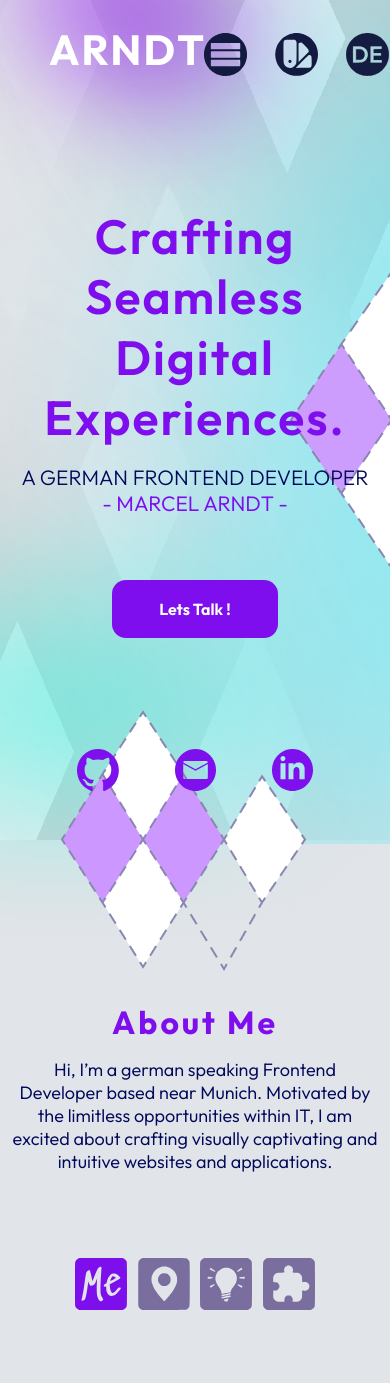
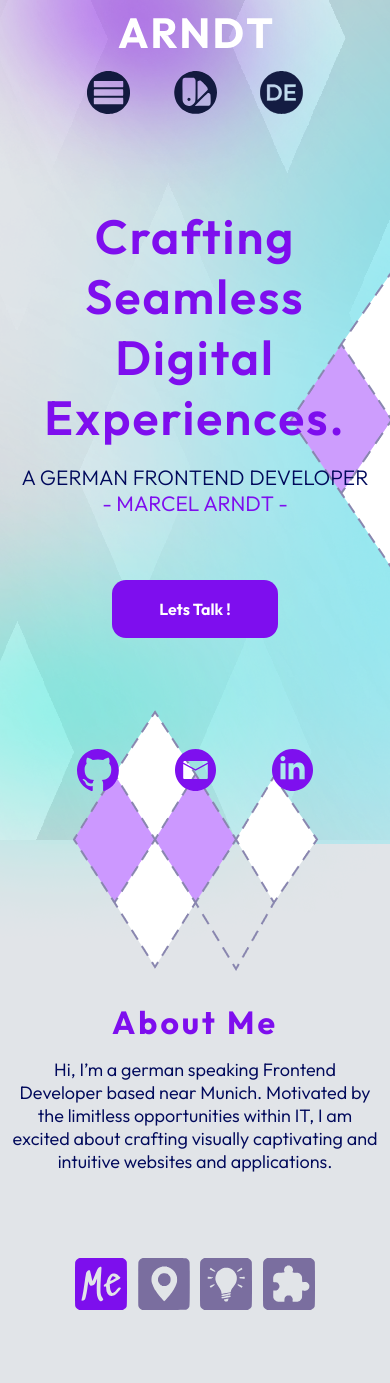
Before and after one commit to MarcelArndt/Portfolio, an Angular app: page / in a window 390 px wide. Shown: the top 1383 px of the page. Built offline with nearby package versions, Linux system fonts and the light colour scheme.

Commit message:
responisv work

```diff
--- a/src/app/about-me/about-me.component.scss
+++ b/src/app/about-me/about-me.component.scss
@@ -166,6 +166,22 @@
 
 @media(max-width:450px){
 
+    .shape-above{
+        display: flex;
+        flex-direction: row;
+        justify-content: center;
+        align-items: center;
+        width: 100%;
+        top: -168px;
+        left: 0px;
+        img{
+            display: flex;
+            flex-direction: row;
+            justify-content: center;
+            align-items: center;
+        }
+    }
+
     .AboutMeText{
         font-size: 18px;
         min-height: 236;
--- a/src/app/hero-section/nav-bar/nav-bar.component.html
+++ b/src/app/hero-section/nav-bar/nav-bar.component.html
@@ -36,15 +36,16 @@
                     <nav class="colornav" [ngClass]="{
                         'animationshowMenu': isColorNavOn,
                         'animationhideMenu': !isColorNavOn,
+                        'orangeBorder': !ThemeColor.currentColorIsBlue,
 
                     }">
                     <div (click)="switchToBlueTheme()" class="blue active">
                     </div>
-                    <div (click)="switchToOrangeTheme()" class="orange">
+                    <div (click)="switchToOrangeTheme()" class="orange" >
                     </div>
                     </nav>
                 </div></div></li>
-                <a><li class="iconsMenuSize"><img [ngClass]="ThemeColor.currentColorIsBlue ? '' : 'orangeDarkFilter'" [src]="Language.isCurrentLanguageEnglish ? './assets/img/english.svg' : './assets/img/german.svg'" (click)='switchLanguage()'></li></a>
+                <a class="last-child"><li class="iconsMenuSize"><img [ngClass]="ThemeColor.currentColorIsBlue ? '' : 'orangeDarkFilter'" [src]="Language.isCurrentLanguageEnglish ? './assets/img/english.svg' : './assets/img/german.svg'" (click)='switchLanguage()'></li></a>
             </ul>
         </nav>
     </div>
--- a/src/app/hero-section/nav-bar/nav-bar.component.scss
+++ b/src/app/hero-section/nav-bar/nav-bar.component.scss
@@ -15,7 +15,7 @@
     display: flex;
     justify-content: center;
     width: 100%;
-    z-index: 99;
+    z-index: 999;
     height: 100px;
     top: 24px;
     left: 0;
@@ -313,10 +313,6 @@
 }
 
 
-
-
-
-
 .Navbar{
     display: flex;
     justify-content: space-between;
@@ -326,7 +322,6 @@
     user-select: none;
 
     .MainNavBar{
-
         ul{
             user-select: none;
             z-index: 99;
@@ -388,6 +383,16 @@
     }
 }
 
+.orangeBorder{
+
+    div{
+        &:hover{
+            border: 3px solid #EE790E !important;
+        }
+    }
+
+}
+
 @media (max-width: 1100px){
     .mobilNav{
         display: flex;
@@ -398,3 +403,35 @@
         display: none;
     }
 }
+
+@media (max-width: 556px){
+
+    .MainNavBar{
+        width: 100%;
+    }
+    .Navbar{
+        gap: 5%;;
+        margin-top: 16px;
+        justify-content: center;
+        display: flex;
+        flex-direction: column;
+        align-items: center;
+    }
+
+    .mobilNav{
+        display: flex;
+        margin-right: 0px;
+    }
+
+    .mainNav{
+        display: flex;
+        flex-direction: row;
+        justify-content: center;
+        width: 100%;
+        gap: 15%;
+        margin-top: 16px;
+        .last-child{
+             margin: 0px 0px 0px 0px!important;
+        }
+    }
+}
--- a/src/app/main-component/main-component.component.html
+++ b/src/app/main-component/main-component.component.html
@@ -1,4 +1,4 @@
-<div class="scrollwatcher">
+<div class="scrollwatcher" [ngClass]="{'orangeGradient': !ThemeColor.currentColorIsBlue}">
 </div>
 <section class="MainWrapper">
     <div class="ContentWrapper" [ngClass]="{'wrapperOrangeTheme': !ThemeColor.currentColorIsBlue}">
--- a/src/styles.scss
+++ b/src/styles.scss
@@ -406,6 +406,11 @@ hr{
   animation-timeline: scroll();
 }
 
+.orangeGradient{
+  background: rgba(255,179,0,1) !important;
+  background: linear-gradient(90deg, rgba(255,179,0,1) 0%, rgba(217,17,17,1) 28%, rgba(255,248,5,1) 79%) !important;
+}
+
 @keyframes scrollInside{
   to{
     opacity: 1;
```
